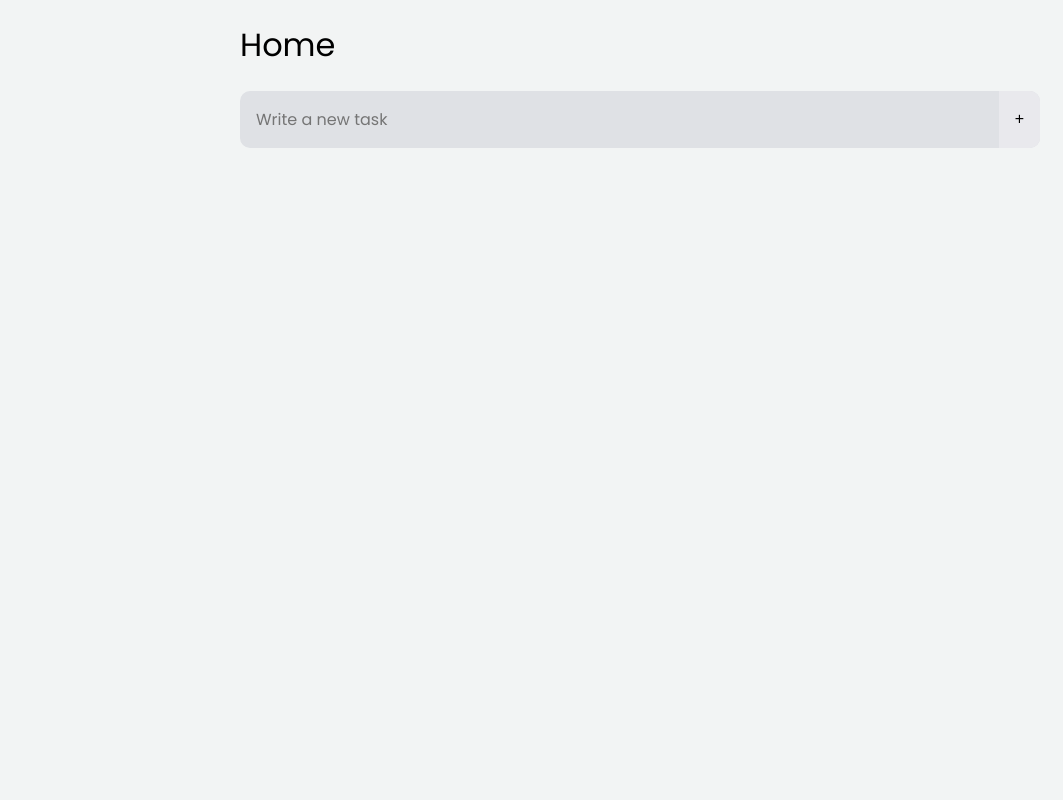
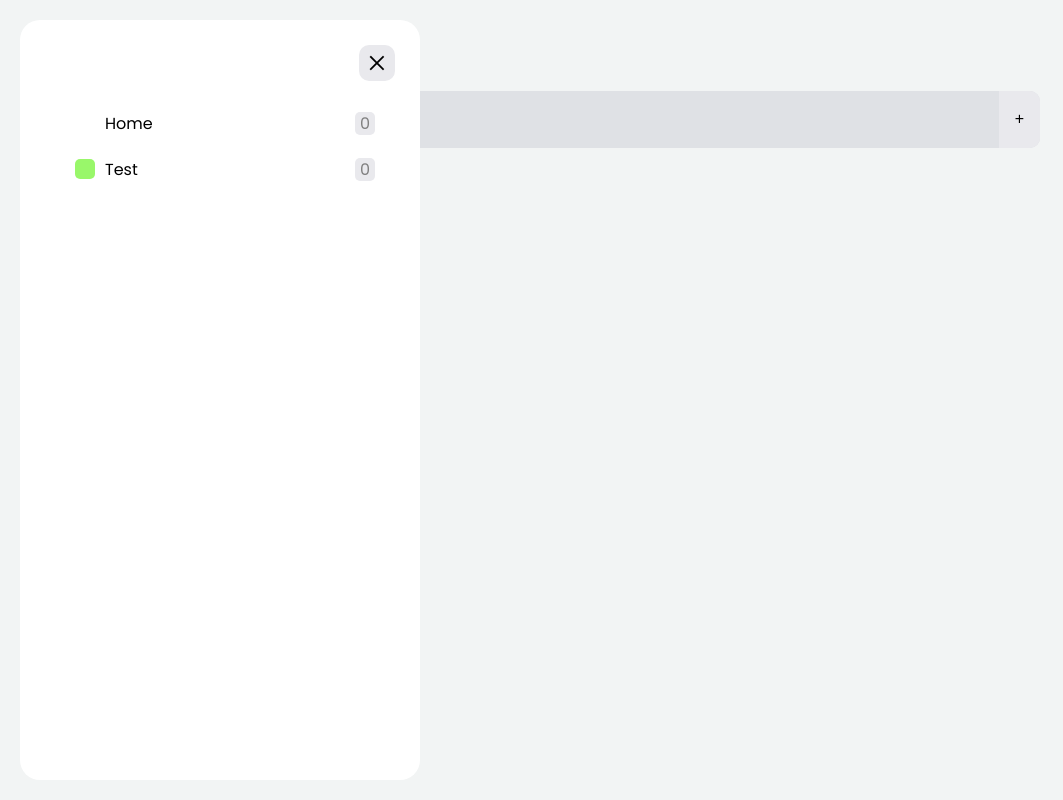
Before and after one commit to Lettuce05/SimpleTodo, a React (Vite) app: page / in a window 1280 px wide. Shown: the whole page, without its empty margins (0-1063 px from the left). Built offline with nearby package versions, Linux system fonts and the light colour scheme.

Commit message:
Add Nav and Link

```diff
--- a/src/App.jsx
+++ b/src/App.jsx
@@ -3,6 +3,7 @@ import { store } from './store';
 import Form from './components/Form/Form';
 import TodoList from './components/TodoList/TodoList';
 import EditModal from './components/EditModal/EditModal';
+import Nav from './components/Nav/Nav';
 function App() {
   // get currentListId from global state
   const currentListId = store((state) => state.todo(state => state.currentListId));
@@ -11,8 +12,9 @@ function App() {
   const currentList = lists.find((list) => list.id === currentListId);
 
   return (
-    <div className="App">
-      <main>
+    <main className="App">
+      <Nav />
+
       <div className='todoListContainer'>
         <h1>
           {currentList.color ? <span className='listColor' style={{ backgroundColor: currentList.color }}></span> : null}
@@ -21,9 +23,9 @@ function App() {
         <Form />
         <TodoList />
       </div>
+
+      <EditModal />
     </main>
-      <EditModal />
-    </div>
   )
 }
 
--- /dev/null
+++ b/src/components/Link/Link.css
@@ -0,0 +1,34 @@
+.link {
+  display: flex;
+  justify-content: space-between;
+  align-items: center;
+  height: 36px;
+  cursor: pointer;
+  border-radius: 10px;
+  font-family: Poppins, sans-serif;
+  padding: 5px;
+}
+
+.link:hover {
+  background-color: #f4f4f7;
+}
+
+.link__info {
+  display: flex;
+  align-items: center;
+}
+
+.link__info .listColor {
+  margin: 0 10px 0 10px;
+}
+
+.link__name {
+  display: inline-block;
+}
+
+.link__todoCount {
+  color: gray;
+  background-color: #e9e9ed;
+  padding: 0 5px;
+  border-radius: 5px;
+}
--- /dev/null
+++ b/src/components/Link/Link.jsx
@@ -0,0 +1,28 @@
+import './Link.css';
+import { store } from '../../store';
+import { NIL as NIL_UUID } from 'uuid';
+
+export default function Link({ list }) {
+  // get todos from global state
+  const todos = store(state => state.todo(state => state.todos));
+
+  let listColor = "transparent";
+  if (list.id !== NIL_UUID) {
+    listColor = list.color;
+  }
+
+  const listTodos = todos.filter((todo) => todo.listId === list.id && !todo.completed);
+
+  return (
+    <a className='link'>
+      <div className='link__info'>
+        <span className='listColor' style={{ backgroundColor: listColor }}></span>
+        <span className='link__name'>{list.name}</span>
+      </div>
+
+      <div>
+        <span className='link__todoCount'>{listTodos.length}</span>
+      </div>
+    </a>
+  )
+}
--- /dev/null
+++ b/src/components/Nav/Nav.css
@@ -0,0 +1,46 @@
+nav {
+  height: 95%;
+  width: 400px;
+  position: fixed;
+  z-index: 1;
+  top: 0;
+  left: 0;
+  background-color: #fff;
+  overflow-x: hidden;
+  transition: 0.5s;
+  border-radius: 20px;
+  margin: 20px;
+}
+
+.nav__btn-close {
+  position: absolute;
+  top: 25px;
+  right: 25px;
+  font-size: 36px;
+  background-color: #e9e9ed;
+  height: 36px;
+  width: 36px;
+  border-radius: 10px;
+  text-align: center;
+  line-height: 36px;
+}
+
+.nav__btn-close:hover {
+  background-color: #b8b8bc;
+  cursor: pointer;
+}
+
+.nav-open {
+  width: 250px;
+}
+
+.nav__linkContainer {
+  width: 80%;
+  margin: 80px auto;
+  overflow-y: auto;
+}
+
+@media screen and (max-height: 450px) {
+  nav {height: 90%;}
+  .sidenav a {font-size: 18px;}
+}
--- /dev/null
+++ b/src/components/Nav/Nav.jsx
@@ -0,0 +1,17 @@
+import './Nav.css';
+import { store } from '../../store';
+import Link from '../Link/Link';
+
+export default function Nav() {
+  const lists = store((state) => state.todo(state => state.lists));
+  return (
+    <nav>
+      <a className="nav__btn-close">&times;</a>
+      <div className="nav__linkContainer">
+        {lists.map((list) => <Link key={list.id} list={list} />)}
+      </div>
+
+
+    </nav>
+  )
+}
```
Lines whose indentation alone changed are shown as unchanged.
